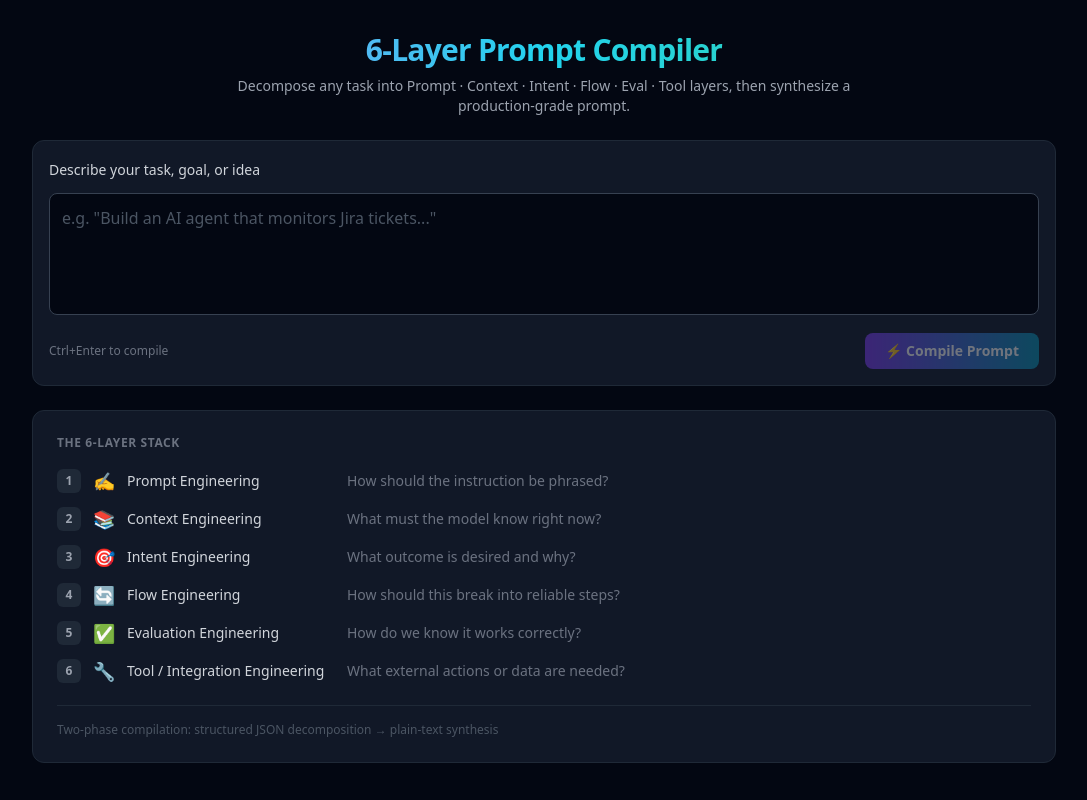
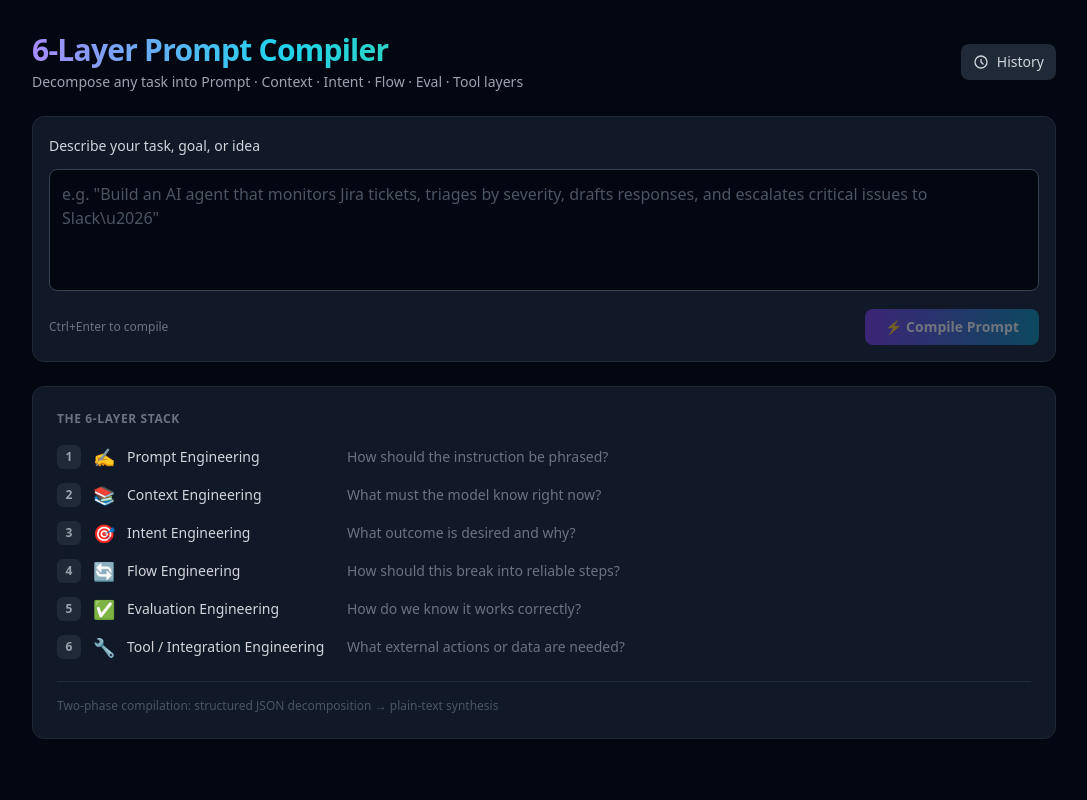
Before and after one commit to rblake2320/prompt-compiler, a React (Vite) app: page / in a window 1280 px wide. Shown: the whole page, without its empty margins (96-1183 px from the left). Built offline with nearby package versions, Linux system fonts and the light colour scheme.

Commit message:
feat: add history panel with auto-save, export, reload + update README

```diff
--- a/src/components/PromptCompiler.jsx
+++ b/src/components/PromptCompiler.jsx
@@ -1,6 +1,16 @@
-import { useState, useCallback } from 'react';
+import { useState, useCallback, useEffect } from 'react';
 import { callClaude, robustJsonParse } from '../lib/claude';
 import { DECOMPOSE_SYSTEM, SYNTHESIZE_SYSTEM, LAYER_META } from '../lib/prompts';
+
+function loadHistory() {
+  try {
+    return JSON.parse(localStorage.getItem('pc_history') || '[]');
+  } catch { return []; }
+}
+
+function saveHistory(history) {
+  localStorage.setItem('pc_history', JSON.stringify(history));
+}
 
 export default function PromptCompiler() {
   const [input, setInput] = useState('');
@@ -12,6 +22,63 @@ export default function PromptCompiler() {
   const [activeTab, setActiveTab] = useState('layers');
   const [copied, setCopied] = useState(false);
   const [expandedLayer, setExpandedLayer] = useState(null);
+  const [history, setHistory] = useState([]);
+  const [showHistory, setShowHistory] = useState(false);
+  const [savedNotice, setSavedNotice] = useState(false);
+
+  useEffect(() => { setHistory(loadHistory()); }, []);
+
+  const addToHistory = useCallback((taskInput, layersData, synthData) => {
+    const entry = {
+      id: Date.now().toString(36) + Math.random().toString(36).slice(2, 6),
+      timestamp: new Date().toISOString(),
+      input: taskInput,
+      layers: layersData,
+      synthesized: synthData,
+    };
+    const updated = [entry, ...loadHistory()].slice(0, 50);
+    saveHistory(updated);
+    setHistory(updated);
+    setSavedNotice(true);
+    setTimeout(() => setSavedNotice(false), 2000);
+  }, []);
+
+  const deleteFromHistory = useCallback((id) => {
+    const updated = loadHistory().filter((e) => e.id !== id);
+    saveHistory(updated);
+    setHistory(updated);
+  }, []);
+
+  const loadEntry = useCallback((entry) => {
+    setInput(entry.input);
+    setLayers(entry.layers);
+    setSynthesized(entry.synthesized);
+    setActiveTab('layers');
+    setShowHistory(false);
+    setExpandedLayer(null);
+  }, []);
+
+  const exportEntry = useCallback((entry) => {
+    const text = `# 6-Layer Prompt Compilation\n## Task\n${entry.input}\n\n## Layers\n${LAYER_META.map((m) => {
+      const l = entry.layers?.[m.key];
+      if (!l) return '';
+      return `### ${m.icon} ${m.label}\n${l.analysis}\n${(l.elements || []).map((e) => `- ${e}`).join('\n')}`;
+    }).join('\n\n')}\n\n## Compiled Prompt\n\`\`\`\n${entry.synthesized}\n\`\`\`\n`;
+    const blob = new Blob([text], { type: 'text/markdown' });
+    const url = URL.createObjectURL(blob);
+    const a = document.createElement('a');
+    a.href = url;
+    a.download = `prompt-${entry.id}.md`;
+    a.click();
+    URL.revokeObjectURL(url);
+  }, []);
+
+  const clearAllHistory = useCallback(() => {
+    if (window.confirm('Delete all saved compilations?')) {
+      saveHistory([]);
+      setHistory([]);
+    }
+  }, []);
 
   const compile = useCallback(async () => {
     if (!input.trim()) return;
@@ -25,11 +92,13 @@ export default function PromptCompiler() {
       setPhase('Phase 2/2 \u2014 Synthesizing compiled prompt\u2026');
       const synthInput = 'Original task: ' + input + '\n\n6-Layer Decomposition:\n' + JSON.stringify(parsed, null, 2);
       const rawSynth = await callClaude(SYNTHESIZE_SYSTEM, synthInput);
-      setSynthesized(rawSynth.trim());
+      const synthText = rawSynth.trim();
+      setSynthesized(synthText);
       setActiveTab('layers');
+      addToHistory(input, parsed, synthText);
     } catch (e) { setError(e.message); }
     finally { setLoading(false); setPhase(''); }
-  }, [input]);
+  }, [input, addToHistory]);
 
   const copyToClipboard = useCallback((text) => {
     navigator.clipboard.writeText(text);
@@ -37,28 +106,128 @@ export default function PromptCompiler() {
     setTimeout(() => setCopied(false), 2000);
   }, []);
 
+  const formatDate = (iso) => {
+    const d = new Date(iso);
+    const now = new Date();
+    const diff = now - d;
+    if (diff < 60000) return 'Just now';
+    if (diff < 3600000) return `${Math.floor(diff / 60000)}m ago`;
+    if (diff < 86400000) return `${Math.floor(diff / 3600000)}h ago`;
+    if (diff < 604800000) return `${Math.floor(diff / 86400000)}d ago`;
+    return d.toLocaleDateString('en-US', { month: 'short', day: 'numeric' });
+  };
+
+  const truncate = (s, n) => s.length > n ? s.slice(0, n) + '\u2026' : s;
+
   return (
     <div className="min-h-screen bg-gray-950 text-gray-100 p-4 md:p-8">
       <div className="max-w-5xl mx-auto space-y-6">
-        <div className="text-center space-y-2">
-          <h1 className="text-3xl font-bold tracking-tight bg-gradient-to-r from-violet-400 via-cyan-400 to-emerald-400 bg-clip-text text-transparent">
-            6-Layer Prompt Compiler
-          </h1>
-          <p className="text-gray-400 text-sm max-w-2xl mx-auto">
-            Decompose any task into Prompt &middot; Context &middot; Intent &middot; Flow &middot; Eval &middot; Tool layers, then synthesize a production-grade prompt.
-          </p>
+        {/* Header */}
+        <div className="flex items-center justify-between">
+          <div className="space-y-1">
+            <h1 className="text-3xl font-bold tracking-tight bg-gradient-to-r from-violet-400 via-cyan-400 to-emerald-400 bg-clip-text text-transparent">
+              6-Layer Prompt Compiler
+            </h1>
+            <p className="text-gray-400 text-sm">
+              Decompose any task into Prompt &middot; Context &middot; Intent &middot; Flow &middot; Eval &middot; Tool layers
+            </p>
+          </div>
+          <button
+            onClick={() => setShowHistory(!showHistory)}
+            className={`flex items-center gap-2 px-3 py-2 rounded-lg text-sm font-medium transition-all ${
+              showHistory ? 'bg-violet-600 text-white' : 'bg-gray-800 text-gray-300 hover:bg-gray-700'
+            }`}
+          >
+            <svg className="w-4 h-4" fill="none" viewBox="0 0 24 24" stroke="currentColor">
+              <path strokeLinecap="round" strokeLinejoin="round" strokeWidth={2} d="M12 8v4l3 3m6-3a9 9 0 11-18 0 9 9 0 0118 0z" />
+            </svg>
+            History
+            {history.length > 0 && (
+              <span className="bg-gray-700 text-gray-300 text-xs px-1.5 py-0.5 rounded-full">{history.length}</span>
+            )}
+          </button>
         </div>
 
+        {/* History Panel */}
+        {showHistory && (
+          <div className="bg-gray-900 border border-gray-800 rounded-xl overflow-hidden">
+            <div className="flex items-center justify-between px-4 py-3 border-b border-gray-800">
+              <span className="text-sm font-semibold text-gray-300">Saved Compilations</span>
+              {history.length > 0 && (
+                <button onClick={clearAllHistory} className="text-xs text-red-400 hover:text-red-300 transition-colors">
+                  Clear All
+                </button>
+              )}
+            </div>
+            {history.length === 0 ? (
+              <div className="p-6 text-center text-gray-500 text-sm">
+                No compilations yet. Results auto-save when you compile.
+              </div>
+            ) : (
+              <div className="max-h-80 overflow-y-auto divide-y divide-gray-800">
+                {history.map((entry) => (
+                  <div key={entry.id} className="flex items-center gap-3 px-4 py-3 hover:bg-gray-800/50 transition-colors group">
+                    <div className="flex-1 min-w-0 cursor-pointer" onClick={() => loadEntry(entry)}>
+                      <p className="text-sm text-gray-200 truncate">{truncate(entry.input, 80)}</p>
+                      <p className="text-xs text-gray-500 mt-0.5">{formatDate(entry.timestamp)} &middot; {entry.synthesized?.length?.toLocaleString() || 0} chars</p>
+                    </div>
+                    <div className="flex items-center gap-1 opacity-0 group-hover:opacity-100 transition-opacity">
+                      <button
+                        onClick={(e) => { e.stopPropagation(); exportEntry(entry); }}
+                        className="p-1.5 rounded-md hover:bg-gray-700 text-gray-400 hover:text-gray-200 transition-colors"
+                        title="Export as Markdown"
+                      >
+                        <svg className="w-3.5 h-3.5" fill="none" viewBox="0 0 24 24" stroke="currentColor">
+                          <path strokeLinecap="round" strokeLinejoin="round" strokeWidth={2} d="M12 10v6m0 0l-3-3m3 3l3-3m2 8H7a2 2 0 01-2-2V5a2 2 0 012-2h5.586a1 1 0 01.707.293l5.414 5.414a1 1 0 01.293.707V19a2 2 0 01-2 2z" />
+                        </svg>
+                      </button>
+                      <button
+                        onClick={(e) => { e.stopPropagation(); copyToClipboard(entry.synthesized); }}
+                        className="p-1.5 rounded-md hover:bg-gray-700 text-gray-400 hover:text-gray-200 transition-colors"
+                        title="Copy compiled prompt"
+                      >
+                        <svg className="w-3.5 h-3.5" fill="none" viewBox="0 0 24 24" stroke="currentColor">
+                          <path strokeLinecap="round" strokeLinejoin="round" strokeWidth={2} d="M8 16H6a2 2 0 01-2-2V6a2 2 0 012-2h8a2 2 0 012 2v2m-6 12h8a2 2 0 002-2v-8a2 2 0 00-2-2h-8a2 2 0 00-2 2v8a2 2 0 002 2z" />
+                        </svg>
+                      </button>
+                      <button
+                        onClick={(e) => { e.stopPropagation(); deleteFromHistory(entry.id); }}
+                        className="p-1.5 rounded-md hover:bg-red-900/50 text-gray-400 hover:text-red-400 transition-colors"
+                        title="Delete"
+                      >
+                        <svg className="w-3.5 h-3.5" fill="none" viewBox="0 0 24 24" stroke="currentColor">
+                          <path strokeLinecap="round" strokeLinejoin="round" strokeWidth={2} d="M19 7l-.867 12.142A2 2 0 0116.138 21H7.862a2 2 0 01-1.995-1.858L5 7m5 4v6m4-6v6m1-10V4a1 1 0 00-1-1h-4a1 1 0 00-1 1v3M4 7h16" />
+                        </svg>
+                      </button>
+                    </div>
+                  </div>
+                ))}
+              </div>
+            )}
+          </div>
+        )}
+
+        {/* Input */}
         <div className="bg-gray-900 rounded-xl border border-gray-800 p-4 space-y-3">
           <label className="text-sm font-medium text-gray-300">Describe your task, goal, or idea</label>
           <textarea value={input} onChange={(e) => setInput(e.target.value)}
-            placeholder='e.g. "Build an AI agent that monitors Jira tickets..."'
+            placeholder='e.g. "Build an AI agent that monitors Jira tickets, triages by severity, drafts responses, and escalates critical issues to Slack\u2026"'
             className="w-full bg-gray-950 border border-gray-700 rounded-lg p-3 text-gray-100 placeholder-gray-600 resize-none focus:outline-none focus:border-violet-500 focus:ring-1 focus:ring-violet-500 transition-colors"
             rows={4}
             onKeyDown={(e) => { if (e.key === 'Enter' && (e.metaKey || e.ctrlKey)) compile(); }}
           />
           <div className="flex items-center justify-between">
-            <span className="text-xs text-gray-500">Ctrl+Enter to compile</span>
+            <div className="flex items-center gap-3">
+              <span className="text-xs text-gray-500">Ctrl+Enter to compile</span>
+              {savedNotice && (
+                <span className="text-xs text-emerald-400 flex items-center gap-1 animate-pulse">
+                  <svg className="w-3 h-3" fill="currentColor" viewBox="0 0 20 20">
+                    <path fillRule="evenodd" d="M16.707 5.293a1 1 0 010 1.414l-8 8a1 1 0 01-1.414 0l-4-4a1 1 0 011.414-1.414L8 12.586l7.293-7.293a1 1 0 011.414 0z" clipRule="evenodd" />
+                  </svg>
+                  Saved to history
+                </span>
+              )}
+            </div>
             <button onClick={compile} disabled={loading || !input.trim()}
               className="px-5 py-2 bg-gradient-to-r from-violet-600 to-cyan-600 text-white font-semibold rounded-lg hover:from-violet-500 hover:to-cyan-500 disabled:opacity-40 disabled:cursor-not-allowed transition-all text-sm">
               {loading ? (<span className="flex items-center gap-2">
@@ -68,8 +237,10 @@ export default function PromptCompiler() {
           </div>
         </div>
 
+        {/* Error */}
         {error && <div className="bg-red-950 border border-red-800 rounded-lg p-3 text-red-300 text-sm"><span className="font-semibold">Error: </span>{error}</div>}
 
+        {/* Results */}
         {(layers || synthesized) && (
           <div className="space-y-4">
             <div className="flex gap-2 bg-gray-900 rounded-lg p-1 w-fit">
@@ -139,6 +310,7 @@ export default function PromptCompiler() {
           </div>
         )}
 
+        {/* Idle */}
         {!layers && !synthesized && !loading && (
           <div className="bg-gray-900 border border-gray-800 rounded-xl p-6">
             <p className="text-xs text-gray-500 uppercase tracking-wider mb-4 font-semibold">The 6-Layer Stack</p>
```
Also changed, not shown: 1 other file (tests, documents, lock files or other folders).
